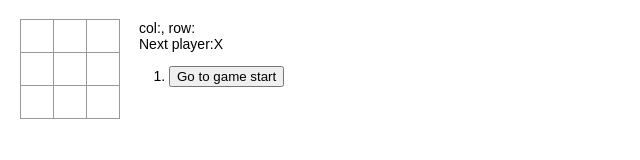
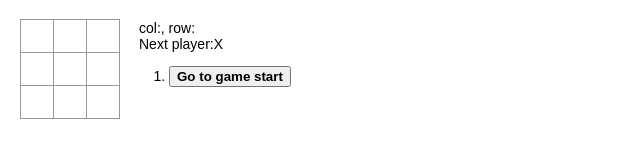
Before and after one commit to kiseki7687/prcaticeReact, a React (Create React App) app: page / in a window 1280 px wide. Shown: the top 160 px of the page, without its empty margins (0-640 px from the left). Built offline with nearby package versions, Linux system fonts and the light colour scheme.

Commit message:
click history bold

```diff
--- a/src/index.css
+++ b/src/index.css
@@ -51,3 +51,6 @@ ol, ul {
 .highlight-color {
   background: #CC99FF;
 }
+li.active button {
+  font-weight: bold;
+}
--- a/src/index.js
+++ b/src/index.js
@@ -108,6 +108,12 @@ class Game extends React.Component {
             const desc = move ?
                 'Go to move #' + move :
                 'Go to game start';
+            const className = move === this.state.stepNumber ? 'active' : '' ;    // 追加
+            return (    // className追加
+                <li key={move} className={className}>
+                    <button onClick={() => this.jumpTo(move)}>{desc}</button>
+                </li>
+            );
             return (
                 <li key={move}>
                     <button onClick={() => this.jumpTo(move)}>{desc}</button>
```
